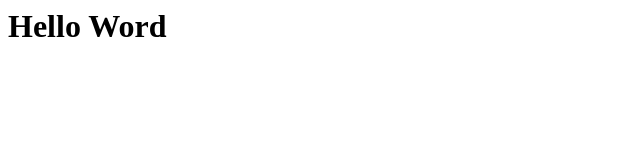
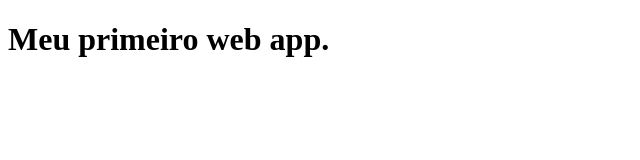
Before and after one commit to DaviAragao/pwa, a plain HTML site: page index.html in a window 1280 px wide. Shown: the whole page, without its empty margins (0-640 px from the left). Drawn offline with Linux system fonts and the light colour scheme.

Commit message:
Alterando index.html

```diff
--- a/index.html
+++ b/index.html
@@ -1,5 +1,10 @@
-<html>
-  <body>
-    <h1>Hello Word</h1>
-  </body>
+<!DOCTYPE html>
+<html lang="en">
+<head>
+	<meta charset="UTF-8">
+	<title>PWA</title>
+</head>
+<body>
+	<h1 id="heading">Meu primeiro web app.</h1>
+</body>
 </html>
```
